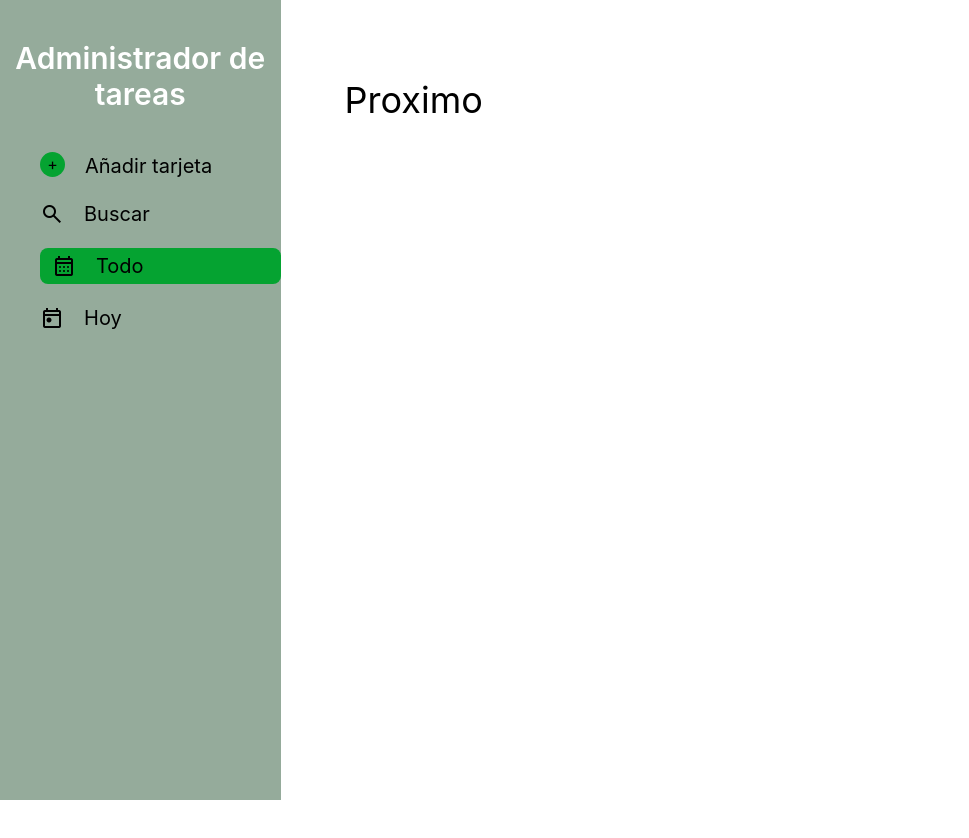
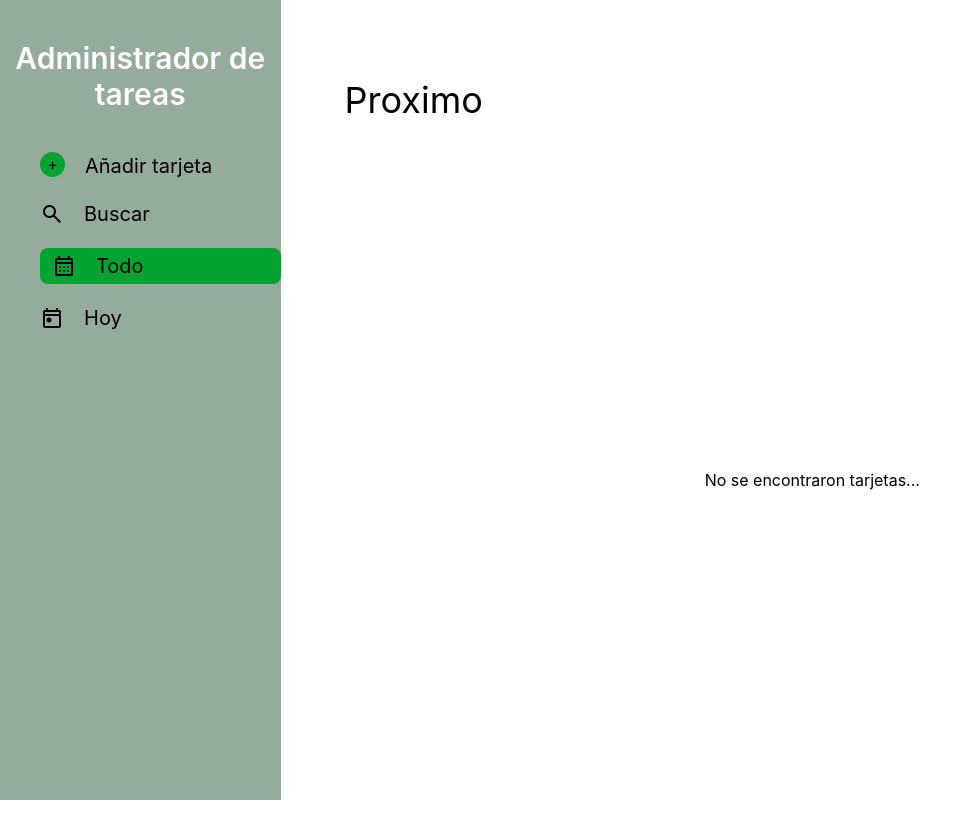
Before and after one commit to KANG-27/Administrador-Tareas, a React (Create React App) app: page / in a window 1280 px wide. Shown: the whole page, without its empty margins (0-969 px from the left). Before the commit the page ends 800 px from the top, so only its background shows below. Built offline with nearby package versions, Linux system fonts and the light colour scheme.

Commit message:
Cambio en separacion de logica a un hook

```diff
--- a/src/App.js
+++ b/src/App.js
@@ -1,36 +1,30 @@
-import { useEffect, useState } from "react";
+import { useState } from "react";
+import { useTasks } from "./hooks/useTasks";
 import "./App.css";
 import Navbar from "./components/Navbar";
 import TaskForm from "./components/TaskForm";
 import TaskList from "./components/TaskList";
 
 function App() {
-  const [tasks, setTasks] = useState([]);
   const [selected, setSelected] = useState("all");
 
-  useEffect(() => {
-    const savedTasks = localStorage.getItem("taskData");
-    if (savedTasks) {
-      setTasks(JSON.parse(savedTasks)); // Parsea el JSON a un objeto
-    }
-  }, []);
-
-  const updateTasks = (newTask) => {
-    const updateTask = [...tasks, newTask];
-    setTasks(updateTask);
-    localStorage.setItem("taskData", JSON.stringify(updateTask));
-  };
-
+  const { tasks, updateTask, toogleComplete, deleteTask } = useTasks();
 
   return (
     <div className="App flex">
       <Navbar setSelected={setSelected} selected={selected} />
       {selected === "newCard" && (
-        <TaskForm onSaveTask={updateTasks} setSelected={setSelected} />
+        <TaskForm updateTask={updateTask} setSelected={setSelected} />
       )}
-      {selected === "all" &&
-        <TaskList tasks={tasks} setSelected={setSelected} setTasks={setTasks}/>
-      }
+      {selected === "all" && (
+        <TaskList
+          tasks={tasks}
+          setSelected={setSelected}
+          updateTask={updateTask}
+          toogleComplete={toogleComplete}
+          deleteTask={deleteTask}
+        />
+      )}
     </div>
   );
 }
--- a/src/components/TaskForm.jsx
+++ b/src/components/TaskForm.jsx
@@ -1,6 +1,6 @@
 import { useState } from "react";
 
-function TaskForm({ setSelected, onSaveTask }) {
+function TaskForm({ setSelected, updateTask }) {
   const [formData, setFormData] = useState({
     title: "",
     date: "",
@@ -18,7 +18,7 @@ function TaskForm({ setSelected, onSaveTask }) {
 
   const handleSubmit = (e) => {
     e.preventDefault();
-    onSaveTask(formData);
+    updateTask(formData);
     setFormData({ title: "", date: "", time: "", complete: false });
     setSelected("all");
   };
@@ -29,7 +29,7 @@ function TaskForm({ setSelected, onSaveTask }) {
         <div className="flex justify-between">
           <h1 className="text-4xl text-primary-color">Añadir nueva tarjeta</h1>
           <p
-            className="text-primary-color text-4xl "
+            className="text-primary-color text-4xl cursor-pointer"
             onClick={() => {
               setSelected("all");
             }}
--- a/src/components/TaskList.jsx
+++ b/src/components/TaskList.jsx
@@ -1,33 +1,14 @@
-function TaskList({ tasks, setSelected, setTasks }) {
+function TaskList({ tasks, updateTask, toogleComplete, deleteTask }) {
 
-
-  const toggleComplete = (index) => {
-    const updatedTasks = tasks.map((task, i) =>
-      i === index ? { ...task, complete: !task.complete } : task
-    );
-    setTasks(updatedTasks);
-    localStorage.setItem("taskData", JSON.stringify(updatedTasks));
-
-  };
-
-  const deleteTask = (index) => {
-    const updatedTasks = tasks.filter((_, i) => i !== index);
-    setTasks(updatedTasks);
-    localStorage.setItem("taskData", JSON.stringify(updatedTasks));
-
-  };
-
-  const edit = (index) => {
-      deleteTask(index);
-      setSelected("newCard");
-  };
 
   return (
     <div className="w-full mt-20 ml-16">
       <h1 className="text-start text-4xl">Proximo</h1>
-      {tasks.lenght === 0?
-      <div className="h-full flex justify-center items-center"><p>No se encontaron tarjetas...</p></div>
-      :
+      {tasks.length === 0 ? (
+        <div className="h-full flex justify-center items-center">
+          <p>No se encontraron tarjetas...</p>
+        </div>
+      ) : (
         tasks.map((task, index) => (
           <div key={index}>
             <div className="flex w-full  items-center mt-10">
@@ -42,9 +23,9 @@ function TaskList({ tasks, setSelected, setTasks }) {
                 <div className="flex items-center">
                   <input
                     type="checkbox"
-                  className="form-checkbox h-6 w-6 text-green-600 border-gray-300 rounded mr-2"
+                    className="form-checkbox h-6 w-6 text-green-600 border-gray-300 rounded mr-2 cursor-pointer"
                     checked={task.complete}
-                  onChange={() => toggleComplete(index)}
+                    onChange={() => toogleComplete(index)}
                   />
                   <p className="text-3xl">{task.title}</p>
                 </div>
@@ -61,13 +42,13 @@ function TaskList({ tasks, setSelected, setTasks }) {
               </div>
               <div>
                 <span
-                className="material-symbols-outlined mr-2 text-primary-color"
-                onClick={() => edit(index)}
+                  className="material-symbols-outlined mr-2 text-primary-color cursor-pointer"
+                  onClick={() => updateTask(index)}
                 >
                   edit
                 </span>
                 <span
-                className="material-symbols-outlined text-primary-color"
+                  className="material-symbols-outlined text-primary-color cursor-pointer"
                   onClick={() => deleteTask(index)}
                 >
                   delete
@@ -76,7 +57,7 @@ function TaskList({ tasks, setSelected, setTasks }) {
             </div>
           </div>
         ))
-      }
+      )}
     </div>
   );
 }
--- /dev/null
+++ b/src/hooks/useTasks.jsx
@@ -0,0 +1,36 @@
+import { useEffect, useState } from "react";
+
+export function useTasks() {
+  const [tasks, setTasks] = useState([]);
+
+  useEffect(() => {
+    const saveTask = localStorage.getItem("taskData");
+    if (saveTask) {
+      setTasks(JSON.parse(saveTask));
+    }
+  }, []);
+
+  //   actualizar lista
+  const updateTask = (newTask) => {
+    const updatedTasks = [...tasks, newTask];
+    setTasks(updatedTasks);
+    localStorage.setItem("taskData", JSON.stringify(updatedTasks));
+  };
+
+  //   completar tarea
+  const toogleComplete = (index) => {
+    const updatedTasks = tasks.map((task, i) =>
+      i === index ? { ...task, complete: !task.complete } : task
+    );
+    setTasks(updatedTasks);
+    localStorage.setItem("taskData", JSON.stringify(updatedTasks));
+  };
+  //   eliminar tarea
+  const deleteTask = (index) => {
+    const updatedTasks = tasks.filter((_, i) => i !== index);
+    localStorage.setItem("taskData", JSON.stringify(updatedTasks));
+    setTasks(updatedTasks);
+
+  };
+  return { tasks, updateTask, toogleComplete, deleteTask };
+}
```
Lines whose indentation alone changed are shown as unchanged.
